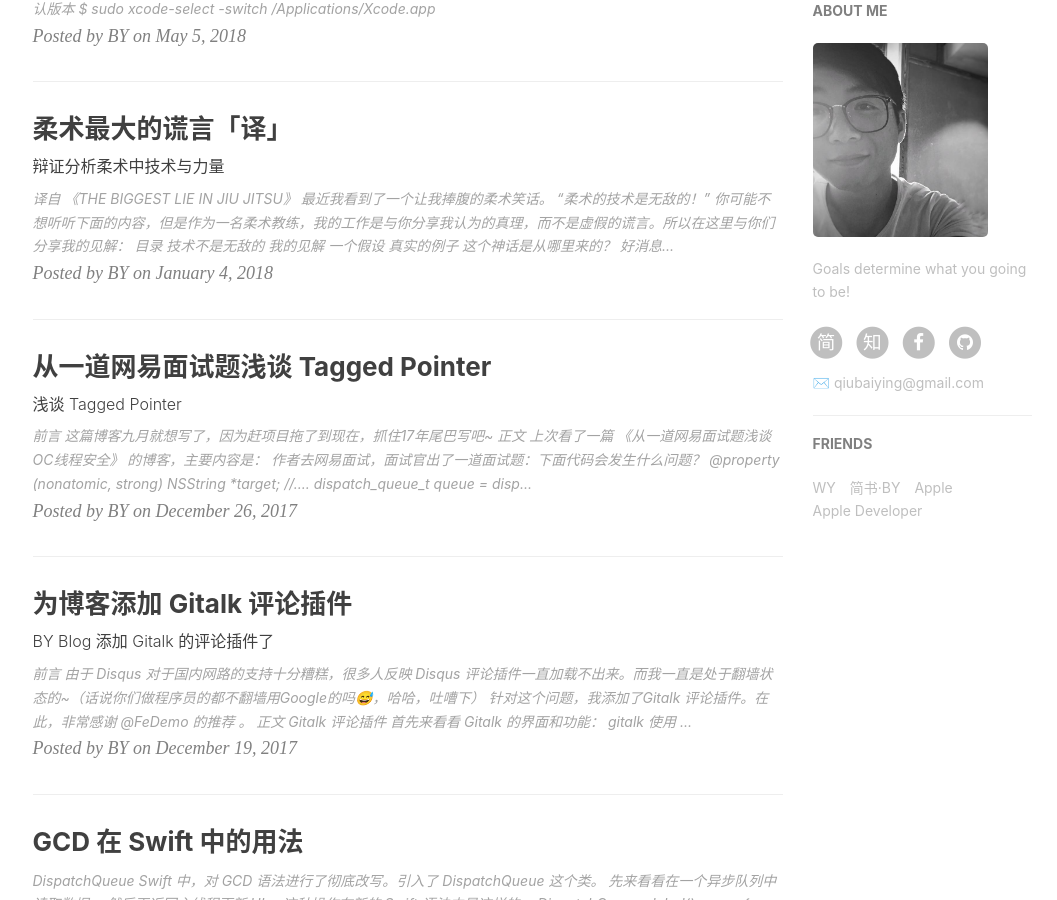
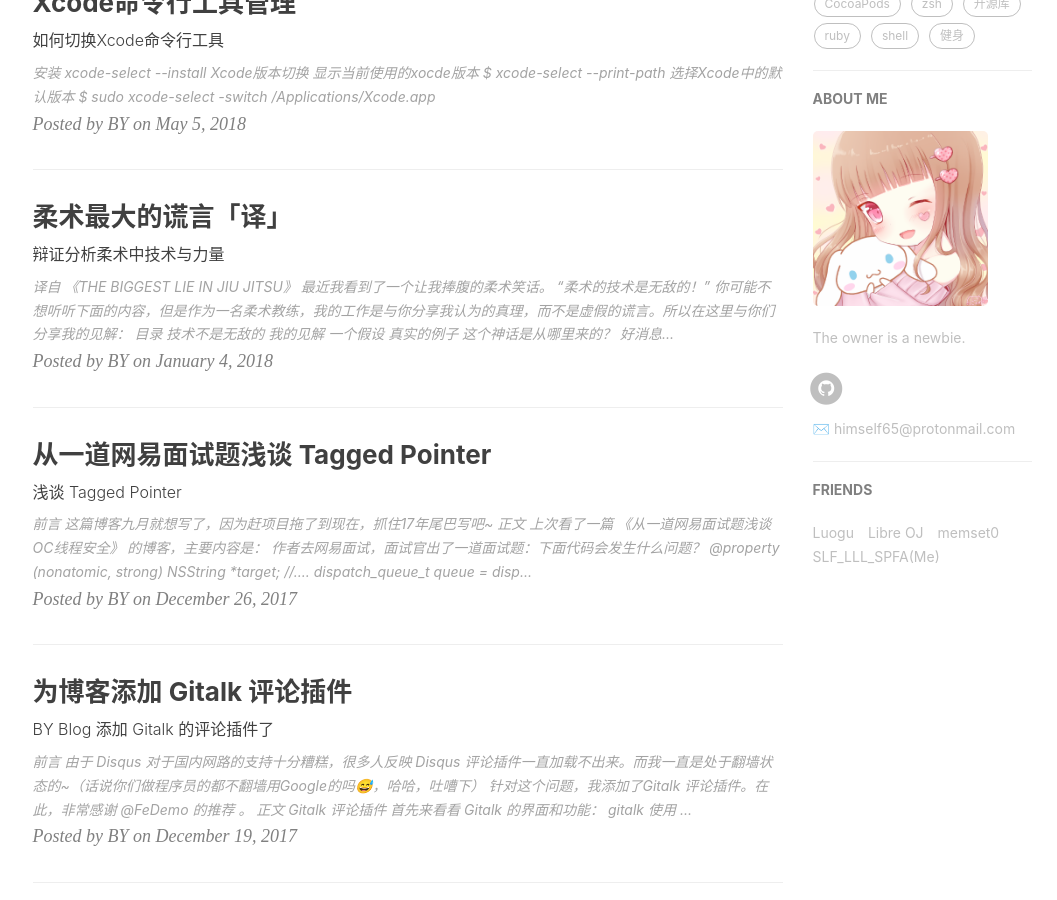
Before and after one commit to signron/signron.github.io, a Jekyll site: the page built from index.html, in a window 1280 px wide and 900 px high, scrolled down 807 px. Shown: the whole window, without its empty margins (135-1192 px from the left). Built offline with Jekyll 4.4.1, drawn with Linux system fonts in a browser that asks for light colours; nearby versions of some CDN libraries; the list of posts is cut into pages by our own code; comment, search, counter and statistics services are not loaded; some of the changed text lies outside the part shown.

Commit message:
Update _config.yml

```diff
--- a/_config.yml
+++ b/_config.yml
@@ -1,28 +1,28 @@
 # Site settings
-title: BY Blog
-SEOTitle: 柏荧的博客 | BY Blog
+title: ALLOC(LITTLE HOUSE)
+SEOTitle: Blog | My Little House
 header-img: img/post-bg-desk.jpg
-email: qiubaiying@gmail.com
-description: "Every failure is leading towards success."
-keyword: "BY, BY Blog, 柏荧的博客, qiubaiying, 邱柏荧, iOS, Apple, iPhone"
-url: "http://qiubaiying.github.io"          # your host, for absolute URL
+email: himself65@protonmail.com
+description: "EASTWATCH"
+keyword: "signron, SLF_LLL_SPFA, OI, code, codes, solution, solutions"
+url: "https://signron.github.io"          # your host, for absolute URL
 baseurl: ""      # for example, '/blog' if your blog hosted on 'host/blog'
-github_repo: "https://github.com/qiubaiying/qiubaiying.github.io.git" # you code repository
+github_repo: "https://github.com/signron/signron.github.io.git" # you code repository
 
 # Sidebar settings
 sidebar: true                           # whether or not using Sidebar.
-sidebar-about-description: "Goals determine what you going to be!"
-sidebar-avatar: /img/about-BY-gentle.jpg      # use absolute URL, seeing it's used in both `/` and `/about/`
+sidebar-about-description: "The owner is a newbie."
+sidebar-avatar: /img/avatar.png     # use absolute URL, seeing it's used in both `/` and `/about/`
 
 
 
 # SNS settings
 RSS: false
 # weibo_username:     qiubaiying
-zhihu_username:     qiubaiying
-github_username:    qiubaiying
-facebook_username:  baiying.qiu.7
-jianshu_username:   e71990ada2fd
+#zhihu_username:     qiubaiying
+github_username:    signron
+#facebook_username:  baiying.qiu.7
+#jianshu_username:   e71990ada2fd
 #twitter_username:   qiubaiying
 
 
@@ -61,7 +61,7 @@
 
 # Gitalk
 gitalk:
-  enable: true    #是否开启Gitalk评论
+  enable: false    #是否开启Gitalk评论
   clientID: f2c84e7629bb1446c1a4                            #生成的clientID
   clientSecret: ca6d6139d1e1b8c43f8b2e19492ddcac8b322d0d    #生成的clientSecret
   repo: qiubaiying.github.io    #仓库名称
@@ -99,16 +99,16 @@
 # Friends
 friends: [
     {
-        title: "WY",
-        href: "http://zhengwuyang.com"
+        title: "Luogu",
+        href: "https://www.luogu.org/"
     },{
-        title: "简书·BY",
-        href: "http://www.jianshu.com/u/e71990ada2fd"
+        title: "Libre OJ",
+        href: "https://loj.ac/"
     },{
-        title: "Apple",
-        href: "https://apple.com"
+        title: "memset0",
+        href: "https://memset0.cn/"
     },{
-        title: "Apple Developer",
-        href: "https://developer.apple.com/"
-    }
+        title: "SLF_LLL_SPFA(Me)",
+        href: "https://http.blog.luogu.org/"
+    },
 ]
```
